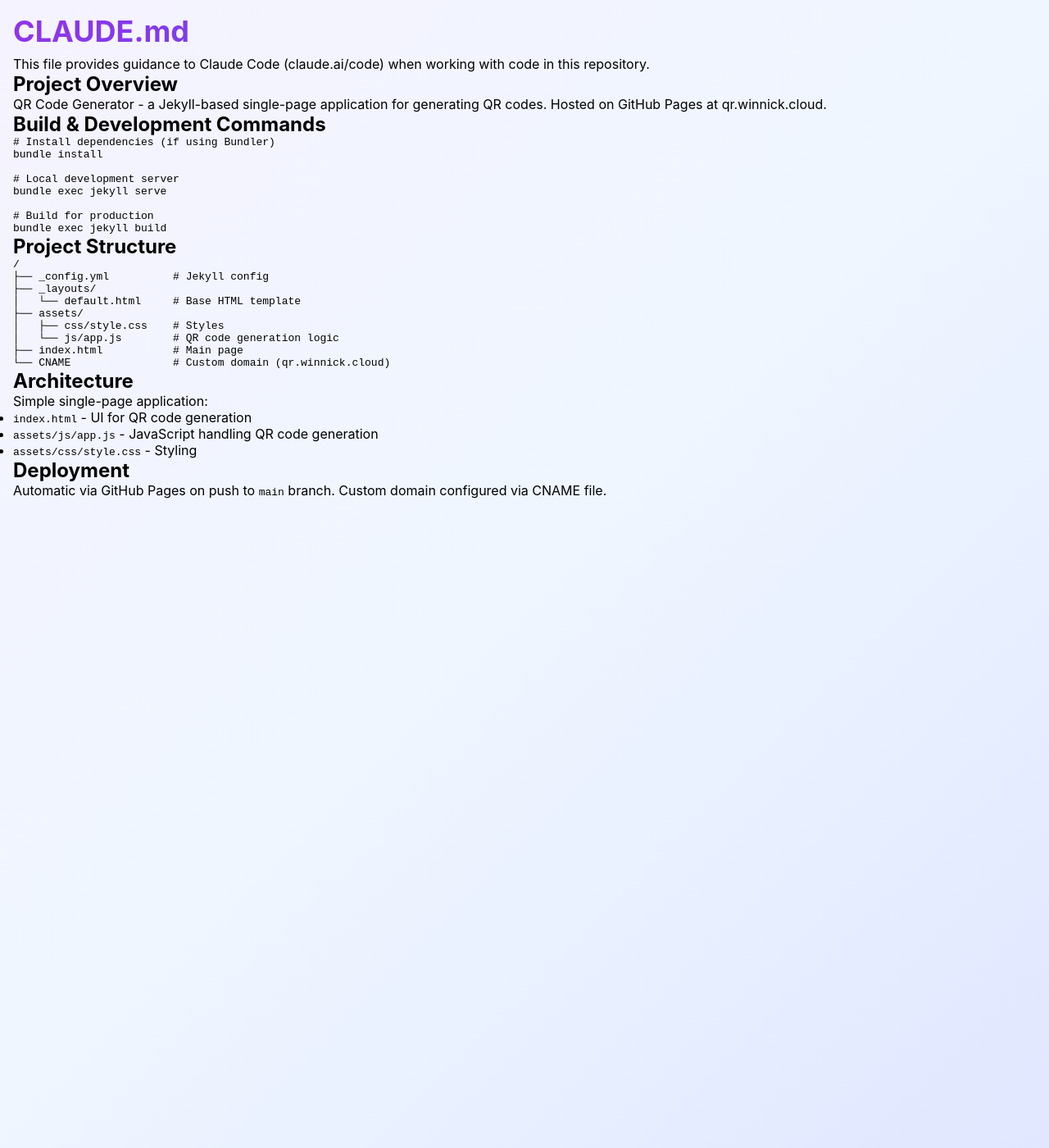
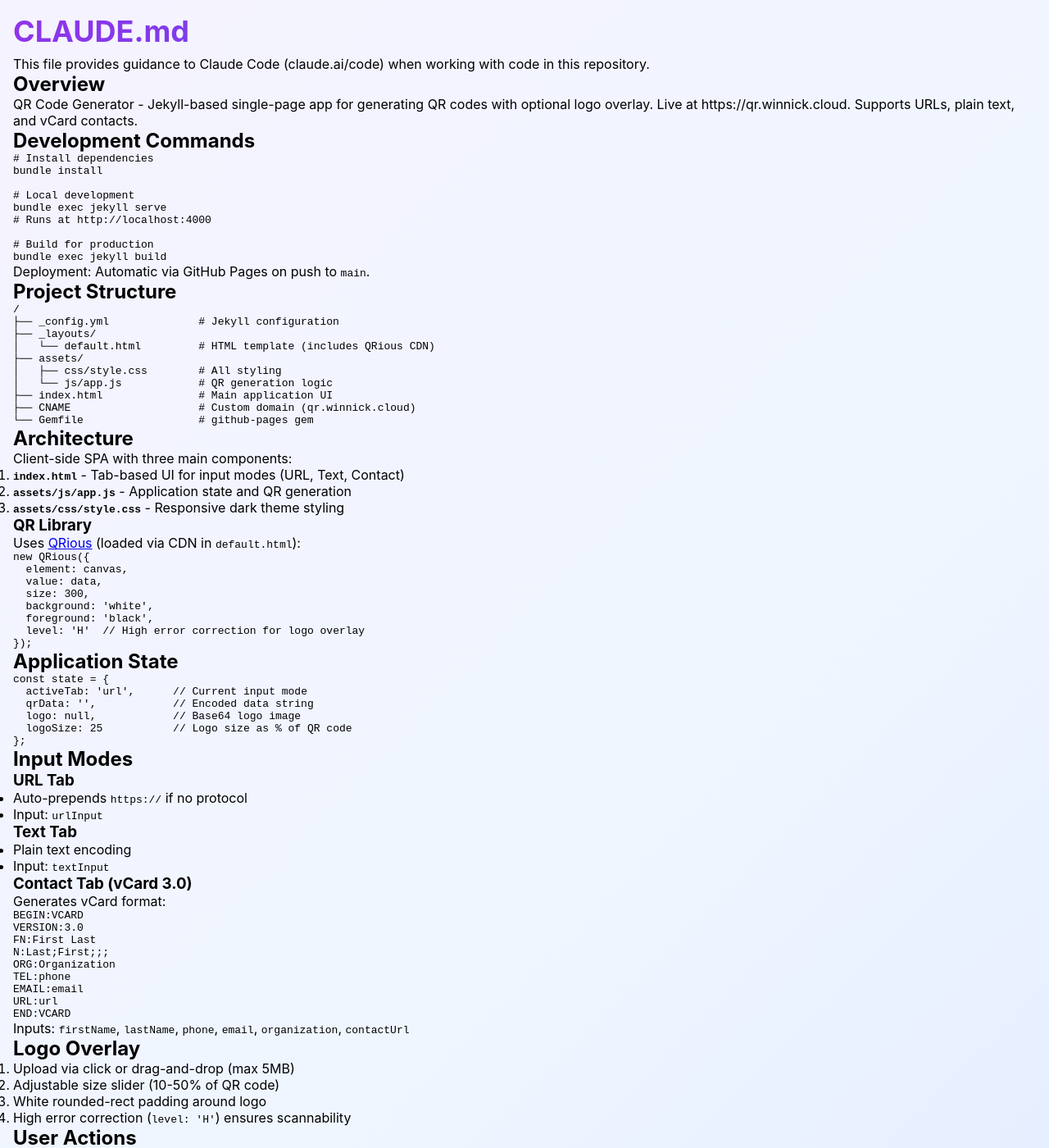
Before and after one commit to ZakWinnick/qr-code, a Jekyll site: the page built from CLAUDE.md, in a window 1280 px wide and 1400 px high. Shown: the whole window at 82% size. Built offline with Jekyll 4.4.1, drawn with Linux system fonts in a browser that asks for light colours; our own code applies the rules of GitHub Pages for plain Markdown files; some of the changed text lies outside the part shown.

Commit message:
Improve CLAUDE.md to A+ quality
Adds comprehensive documentation for QRious library usage, application
state, input modes, vCard format, logo overlay, and DOM element IDs.

Co-Authored-By: Claude Opus 4.5 <noreply@anthropic.com>

````diff
--- a/CLAUDE.md
+++ b/CLAUDE.md
@@ -2,44 +2,155 @@
 
 This file provides guidance to Claude Code (claude.ai/code) when working with code in this repository.
 
-## Project Overview
+## Overview
 
-QR Code Generator - a Jekyll-based single-page application for generating QR codes. Hosted on GitHub Pages at qr.winnick.cloud.
+QR Code Generator - Jekyll-based single-page app for generating QR codes with optional logo overlay. Live at https://qr.winnick.cloud. Supports URLs, plain text, and vCard contacts.
 
-## Build & Development Commands
+## Development Commands
 
 ```bash
-# Install dependencies (if using Bundler)
+# Install dependencies
 bundle install
 
-# Local development server
+# Local development
 bundle exec jekyll serve
+# Runs at http://localhost:4000
 
 # Build for production
 bundle exec jekyll build
 ```
 
+Deployment: Automatic via GitHub Pages on push to `main`.
+
 ## Project Structure
 
 ```
 /
-├── _config.yml          # Jekyll config
+├── _config.yml              # Jekyll configuration
 ├── _layouts/
-│   └── default.html     # Base HTML template
+│   └── default.html         # HTML template (includes QRious CDN)
 ├── assets/
-│   ├── css/style.css    # Styles
-│   └── js/app.js        # QR code generation logic
-├── index.html           # Main page
-└── CNAME                # Custom domain (qr.winnick.cloud)
+│   ├── css/style.css        # All styling
+│   └── js/app.js            # QR generation logic
+├── index.html               # Main application UI
+├── CNAME                    # Custom domain (qr.winnick.cloud)
+└── Gemfile                  # github-pages gem
 ```
 
 ## Architecture
 
-Simple single-page application:
-- `index.html` - UI for QR code generation
-- `assets/js/app.js` - JavaScript handling QR code generation
-- `assets/css/style.css` - Styling
+Client-side SPA with three main components:
+
+1. **`index.html`** - Tab-based UI for input modes (URL, Text, Contact)
+2. **`assets/js/app.js`** - Application state and QR generation
+3. **`assets/css/style.css`** - Responsive dark theme styling
+
+### QR Library
+
+Uses [QRious](https://github.com/neocotic/qrious) (loaded via CDN in `default.html`):
+```javascript
+new QRious({
+  element: canvas,
+  value: data,
+  size: 300,
+  background: 'white',
+  foreground: 'black',
+  level: 'H'  // High error correction for logo overlay
+});
+```
+
+## Application State
+
+```javascript
+const state = {
+  activeTab: 'url',      // Current input mode
+  qrData: '',            // Encoded data string
+  logo: null,            // Base64 logo image
+  logoSize: 25           // Logo size as % of QR code
+};
+```
+
+## Input Modes
+
+### URL Tab
+- Auto-prepends `https://` if no protocol
+- Input: `urlInput`
+
+### Text Tab
+- Plain text encoding
+- Input: `textInput`
+
+### Contact Tab (vCard 3.0)
+Generates vCard format:
+```
+BEGIN:VCARD
+VERSION:3.0
+FN:First Last
+N:Last;First;;;
+ORG:Organization
+TEL:phone
+EMAIL:email
+URL:url
+END:VCARD
+```
+
+Inputs: `firstName`, `lastName`, `phone`, `email`, `organization`, `contactUrl`
+
+## Logo Overlay
+
+1. Upload via click or drag-and-drop (max 5MB)
+2. Adjustable size slider (10-50% of QR code)
+3. White rounded-rect padding around logo
+4. High error correction (`level: 'H'`) ensures scannability
+
+## User Actions
+
+| Button | Function |
+|--------|----------|
+| Download | Exports canvas as PNG (`qr-code-{tab}.png`) |
+| Copy Data | Copies encoded data to clipboard |
+| Clear | Resets all inputs and state |
+| Remove Logo | Clears uploaded logo |
+
+## Key Functions
+
+### `generateQR()`
+Main rendering function called on any input change:
+1. Builds data string based on active tab
+2. Updates state and UI visibility
+3. Renders QR code to canvas
+4. Overlays logo if present
+
+### `handleFile(file)`
+Logo upload handler:
+1. Validates size (< 5MB)
+2. Reads as base64 DataURL
+3. Updates preview UI
+4. Triggers re-render
+
+## DOM Element IDs
+
+| ID | Element |
+|----|---------|
+| `qrCanvas` | 300x300 canvas for QR code |
+| `qrPlaceholder` | "Enter data" placeholder |
+| `qrDisplay` | Container for generated QR |
+| `uploadArea` | Drag-and-drop zone |
+| `fileInput` | Hidden file input |
+| `logoPreview` | Uploaded logo preview |
+| `logoSize` | Size slider (10-50) |
+| `dataPreview` | Shows encoded data string |
+| `btnGroup` | Download/Copy buttons |
+
+## Styling
+
+`assets/css/style.css`:
+- Dark theme with gradient backgrounds
+- Tab-based navigation
+- Responsive layout
+- Drag-and-drop visual feedback
+- Button hover states
 
 ## Deployment
 
-Automatic via GitHub Pages on push to `main` branch. Custom domain configured via CNAME file.
+GitHub Pages serves static files. Custom domain via CNAME. No server-side processing - all QR generation happens in browser.
````
